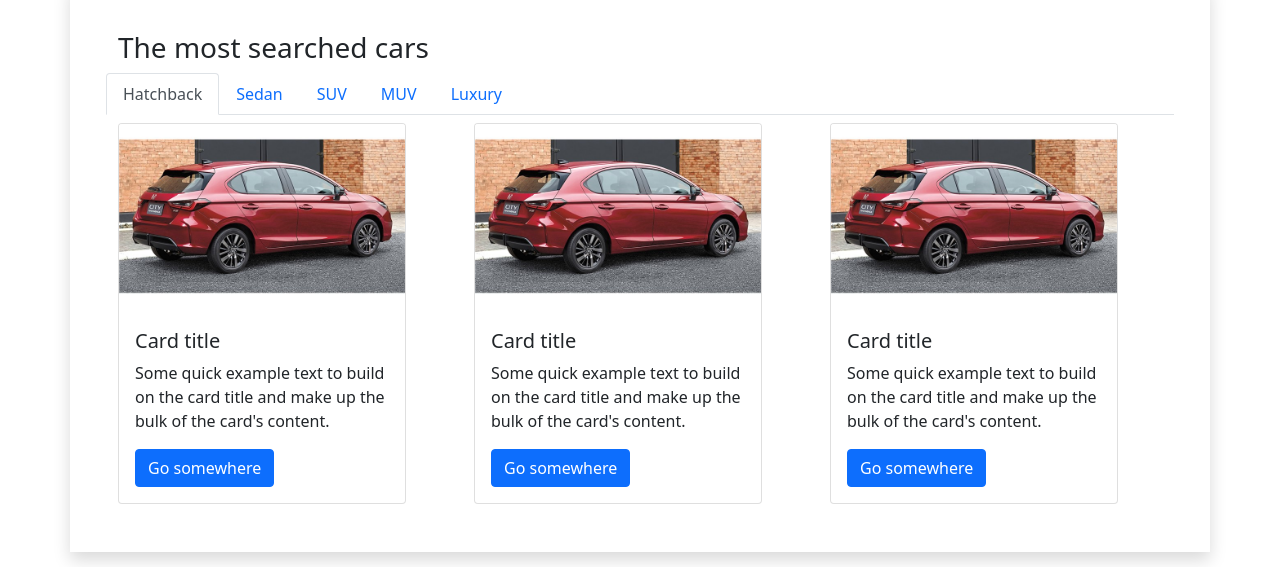
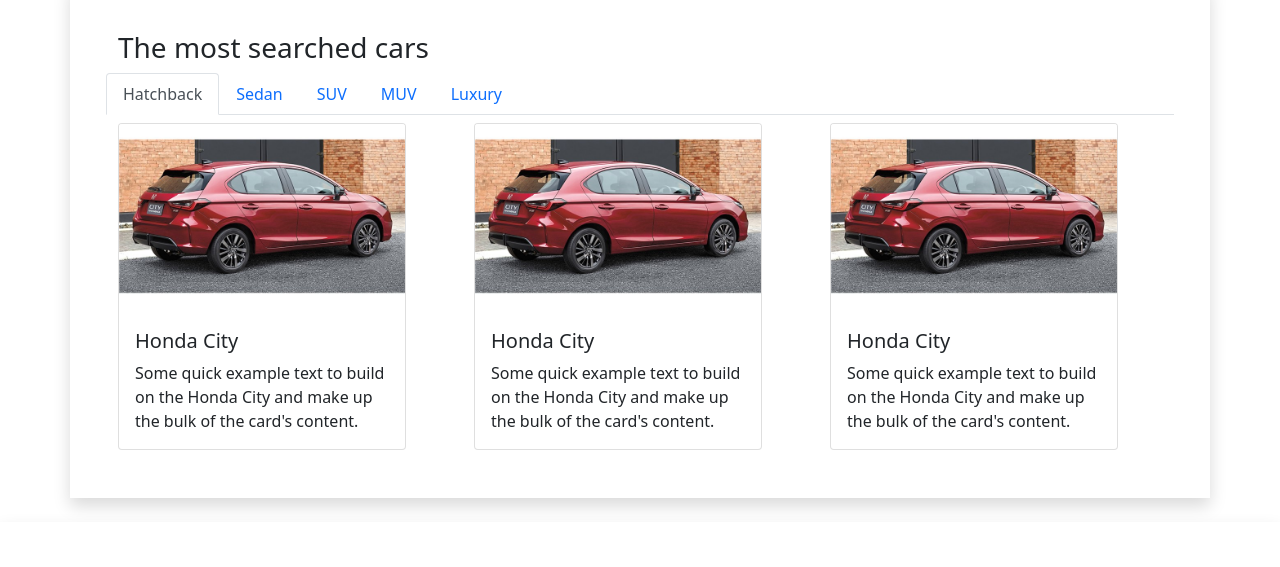
Before and after one commit to subrothosamantha/Zcar-trade, a plain HTML site: page index.html in a window 1280 px wide. Shown: the part 710-1277 px from the top of the page. Drawn offline with nearby package versions, Linux system fonts and the light colour scheme.

Commit message:
latest update

```diff
--- a/index.html
+++ b/index.html
@@ -49,7 +49,9 @@
         off-vehicle sources or maybe inbuilt with a battery, solar panels, fuel cells, or an electric generator to
         convert fuel to electricity. Electric bikes, electric cars, electric rickshaws, etc are some examples of
         electric vehicles. Most of the trains including metros are already running worldwide through electricity.
+        <a href="login.html" class="float-end text-dark mr-5"><b>SignUp</b></a>
       </p>
+
     </div>
   </div>
 
@@ -136,9 +138,9 @@
                 <div class="card" style="width: 18rem;">
                   <img src="./images/honda.jpg" class="card-img-top" alt="...">
                   <div class="card-body">
-                    <h5 class="card-title">Card title</h5>
-                    <p class="card-text">Some quick example text to build on the card title and make up the bulk of the card's content.</p>
-                    <a href="#" class="btn btn-primary">Go somewhere</a>
+                    <h5 class="card-title">Honda City</h5>
+                    <p class="card-text">Some quick example text to build on the Honda City and make up the bulk of the card's content.</p>
+
                   </div>
                 </div>
 
@@ -147,9 +149,9 @@
                 <div class="card" style="width: 18rem;">
                   <img src="./images/honda.jpg" class="card-img-top" alt="...">
                   <div class="card-body">
-                    <h5 class="card-title">Card title</h5>
-                    <p class="card-text">Some quick example text to build on the card title and make up the bulk of the card's content.</p>
-                    <a href="#" class="btn btn-primary">Go somewhere</a>
+                    <h5 class="card-title">Honda City</h5>
+                    <p class="card-text">Some quick example text to build on the Honda City and make up the bulk of the card's content.</p>
+
                   </div>
                 </div>
 
@@ -158,9 +160,9 @@
                 <div class="card" style="width: 18rem;">
                   <img src="./images/honda.jpg" class="card-img-top" alt="...">
                   <div class="card-body">
-                    <h5 class="card-title">Card title</h5>
-                    <p class="card-text">Some quick example text to build on the card title and make up the bulk of the card's content.</p>
-                    <a href="#" class="btn btn-primary">Go somewhere</a>
+                    <h5 class="card-title">Honda City</h5>
+                    <p class="card-text">Some quick example text to build on the Honda City and make up the bulk of the card's content.</p>
+
                   </div>
                 </div>
 
```
